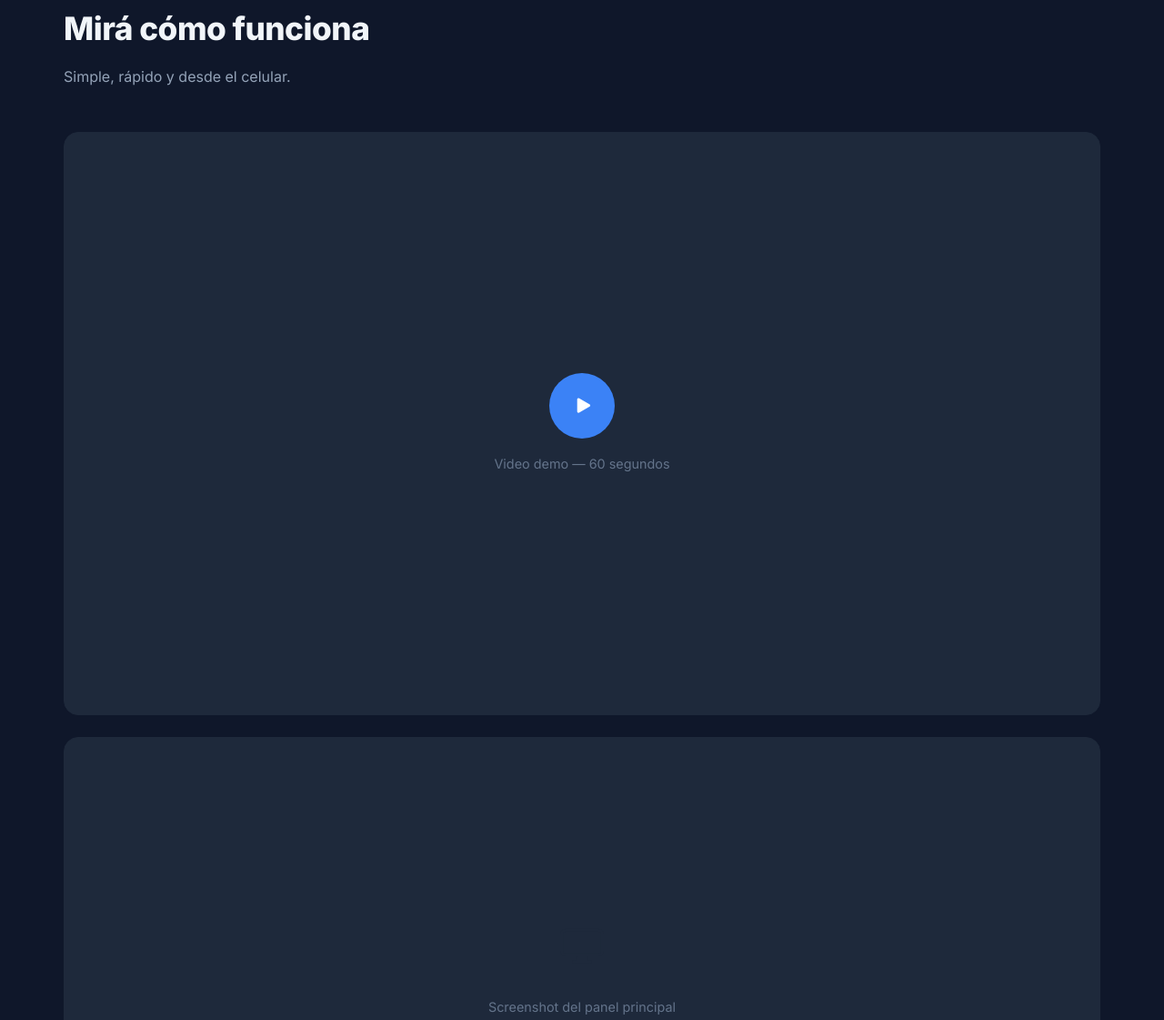
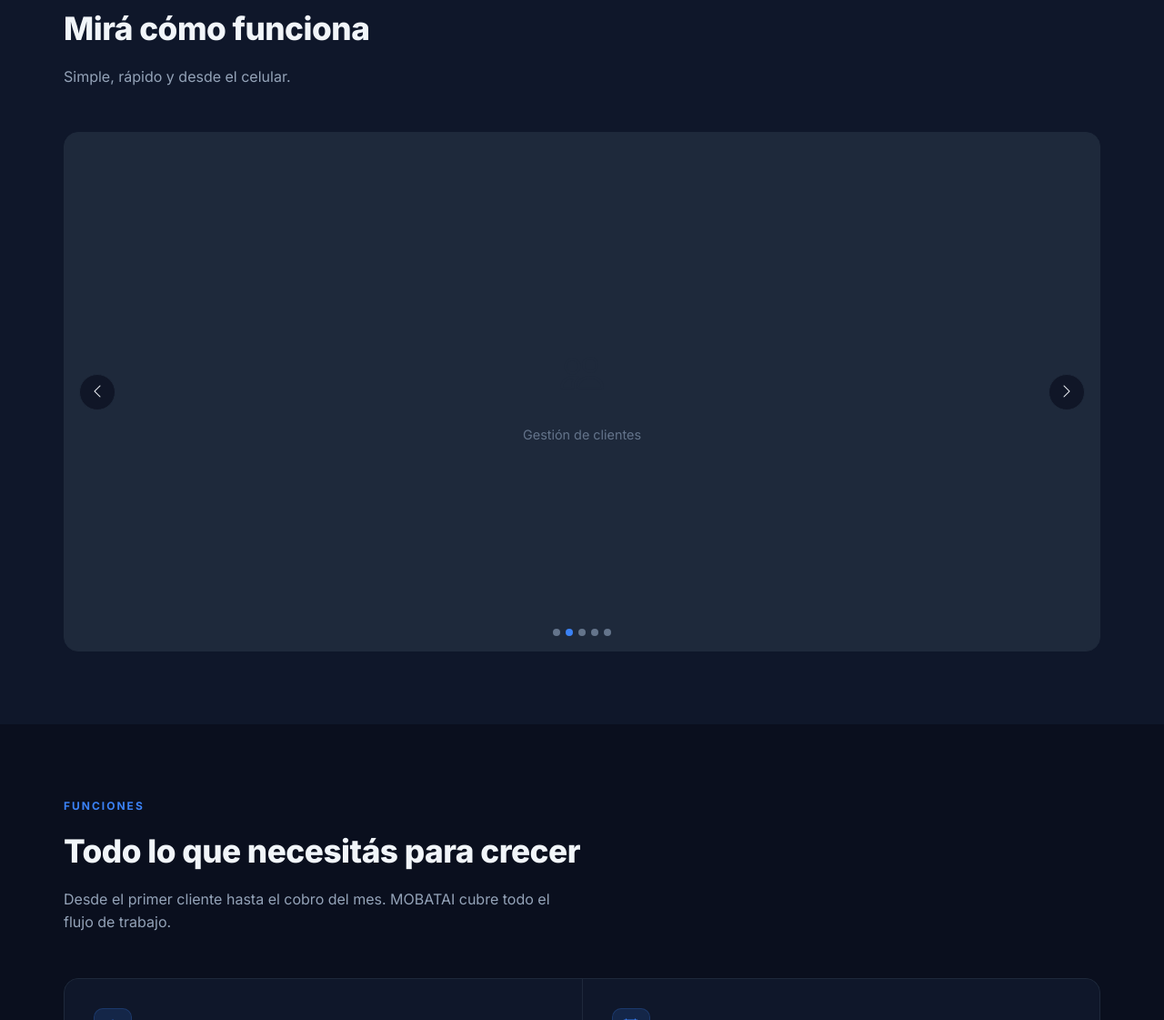
Before and after one commit to TomasMorenoo/mobatailanding, a plain HTML site: page index.html in a window 1280 px wide. Shown: the part 916-2037 px from the top of the page at 91% size. Drawn offline with nearby package versions, Linux system fonts and the light colour scheme.

Commit message:
Replace video/screenshot with auto-advancing carousel

```diff
--- a/index.html
+++ b/index.html
@@ -133,40 +133,53 @@
         .section-title { font-size: clamp(1.6rem, 3vw, 2.2rem); font-weight: 800; margin-bottom: 0.75rem; letter-spacing: -0.5px; }
         .section-sub { color: var(--muted); font-size: 1rem; max-width: 540px; }
 
-        /* ─── SCREENSHOT ─── */
-        .screenshot-wrap {
+        /* ─── CAROUSEL ─── */
+        .carousel-wrap {
             margin-top: 3rem;
             border-radius: 16px;
             border: 1px solid var(--border);
             overflow: hidden;
+            position: relative;
             background: var(--bg3);
-            aspect-ratio: 16/9;
+            user-select: none;
+        }
+        .carousel-track {
+            display: flex;
+            transition: transform 0.4s ease;
+        }
+        .carousel-slide {
+            min-width: 100%;
+            aspect-ratio: 16/8;
             display: flex; align-items: center; justify-content: center;
             flex-direction: column; gap: 1rem;
             color: var(--muted2); font-size: 0.9rem;
+            background: var(--bg3);
         }
-        .screenshot-wrap i { font-size: 3rem; color: var(--border); }
-
-        /* ─── VIDEO DEMO ─── */
-        .video-wrap {
-            margin-top: 3rem;
-            border-radius: 16px;
-            border: 1px solid var(--border);
-            overflow: hidden;
-            background: var(--bg3);
-            aspect-ratio: 16/9;
+        .carousel-slide img {
+            width: 100%; height: 100%; object-fit: cover; display: block;
+        }
+        .carousel-slide i { font-size: 3rem; color: var(--border); }
+        .carousel-btn {
+            position: absolute; top: 50%; transform: translateY(-50%);
+            width: 40px; height: 40px; border-radius: 50%;
+            background: rgba(10,15,30,0.7); border: 1px solid var(--border);
+            color: var(--text); cursor: pointer;
             display: flex; align-items: center; justify-content: center;
-            flex-direction: column; gap: 1rem;
-            color: var(--muted2); font-size: 0.9rem;
-            cursor: pointer;
-            transition: border-color 0.2s;
+            font-size: 1rem; transition: background 0.2s;
+            z-index: 10;
         }
-        .video-wrap:hover { border-color: var(--accent); }
-        .video-play {
-            width: 72px; height: 72px; border-radius: 50%;
-            background: var(--accent); display: flex; align-items: center; justify-content: center;
-            font-size: 1.8rem; color: #fff;
+        .carousel-btn:hover { background: var(--accent); border-color: var(--accent); }
+        .carousel-prev { left: 1rem; }
+        .carousel-next { right: 1rem; }
+        .carousel-dots {
+            position: absolute; bottom: 1rem; left: 50%; transform: translateX(-50%);
+            display: flex; gap: 6px;
         }
+        .carousel-dot {
+            width: 8px; height: 8px; border-radius: 50%;
+            background: var(--muted2); cursor: pointer; transition: background 0.2s;
+        }
+        .carousel-dot.active { background: var(--accent); }
 
         /* ─── FEATURES ─── */
         .features-wrap {
@@ -459,23 +472,40 @@
     </div>
 </div>
 
-<!-- SCREENSHOT DEL SISTEMA -->
+<!-- CAROUSEL DEL SISTEMA -->
 <section style="background: var(--bg2);" id="demo">
     <div class="section-inner">
         <div class="section-label">El sistema</div>
         <h2 class="section-title">Mirá cómo funciona</h2>
         <p class="section-sub">Simple, rápido y desde el celular.</p>
 
-        <!-- TODO: reemplazar con video real (embed YouTube/Vimeo o <video>) -->
-        <div class="video-wrap" id="video-placeholder">
-            <div class="video-play"><i class="bi bi-play-fill" style="margin-left:4px;"></i></div>
-            <span>Video demo — 60 segundos</span>
-        </div>
-
-        <!-- TODO: reemplazar con screenshot real del dashboard -->
-        <div class="screenshot-wrap" style="margin-top:1.5rem; aspect-ratio: 16/7;">
-            <i class="bi bi-display"></i>
-            <span>Screenshot del panel principal</span>
+        <!-- TODO: reemplazar cada .carousel-slide con <img src="screenshots/XX.png" alt="..."> -->
+        <div class="carousel-wrap">
+            <div class="carousel-track" id="carousel-track">
+                <div class="carousel-slide">
+                    <i class="bi bi-display"></i>
+                    <span>Panel principal</span>
+                </div>
+                <div class="carousel-slide">
+                    <i class="bi bi-people"></i>
+                    <span>Gestión de clientes</span>
+                </div>
+                <div class="carousel-slide">
+                    <i class="bi bi-calendar-check"></i>
+                    <span>Registro de visitas</span>
+                </div>
+                <div class="carousel-slide">
+                    <i class="bi bi-cash-stack"></i>
+                    <span>Panel de cobros</span>
+                </div>
+                <div class="carousel-slide">
+                    <i class="bi bi-bar-chart"></i>
+                    <span>Estadísticas</span>
+                </div>
+            </div>
+            <button class="carousel-btn carousel-prev" onclick="carouselMove(-1)"><i class="bi bi-chevron-left"></i></button>
+            <button class="carousel-btn carousel-next" onclick="carouselMove(1)"><i class="bi bi-chevron-right"></i></button>
+            <div class="carousel-dots" id="carousel-dots"></div>
         </div>
     </div>
 </section>
@@ -843,6 +873,33 @@
 </a>
 
 <script>
+    // Carousel
+    (function() {
+        const track = document.getElementById('carousel-track');
+        const dotsWrap = document.getElementById('carousel-dots');
+        if (!track) return;
+        const slides = track.querySelectorAll('.carousel-slide');
+        let current = 0;
+
+        slides.forEach((_, i) => {
+            const d = document.createElement('div');
+            d.className = 'carousel-dot' + (i === 0 ? ' active' : '');
+            d.onclick = () => goTo(i);
+            dotsWrap.appendChild(d);
+        });
+
+        function goTo(n) {
+            current = (n + slides.length) % slides.length;
+            track.style.transform = `translateX(-${current * 100}%)`;
+            dotsWrap.querySelectorAll('.carousel-dot').forEach((d, i) =>
+                d.classList.toggle('active', i === current));
+        }
+
+        window.carouselMove = (dir) => goTo(current + dir);
+
+        setInterval(() => goTo(current + 1), 4000);
+    })();
+
     document.querySelectorAll('.faq-q').forEach(q => {
         q.addEventListener('click', () => {
             const item = q.closest('.faq-item');
```
